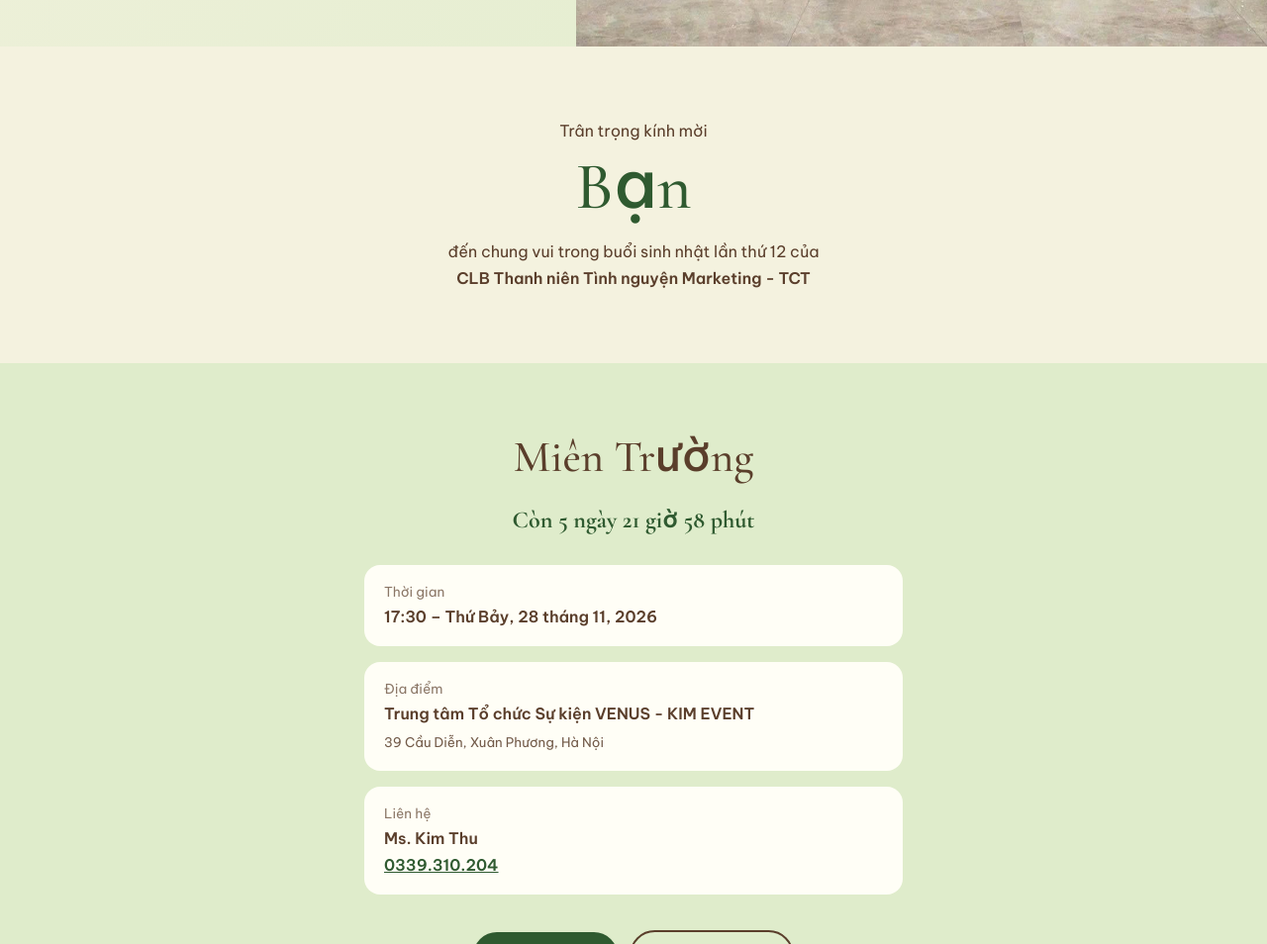
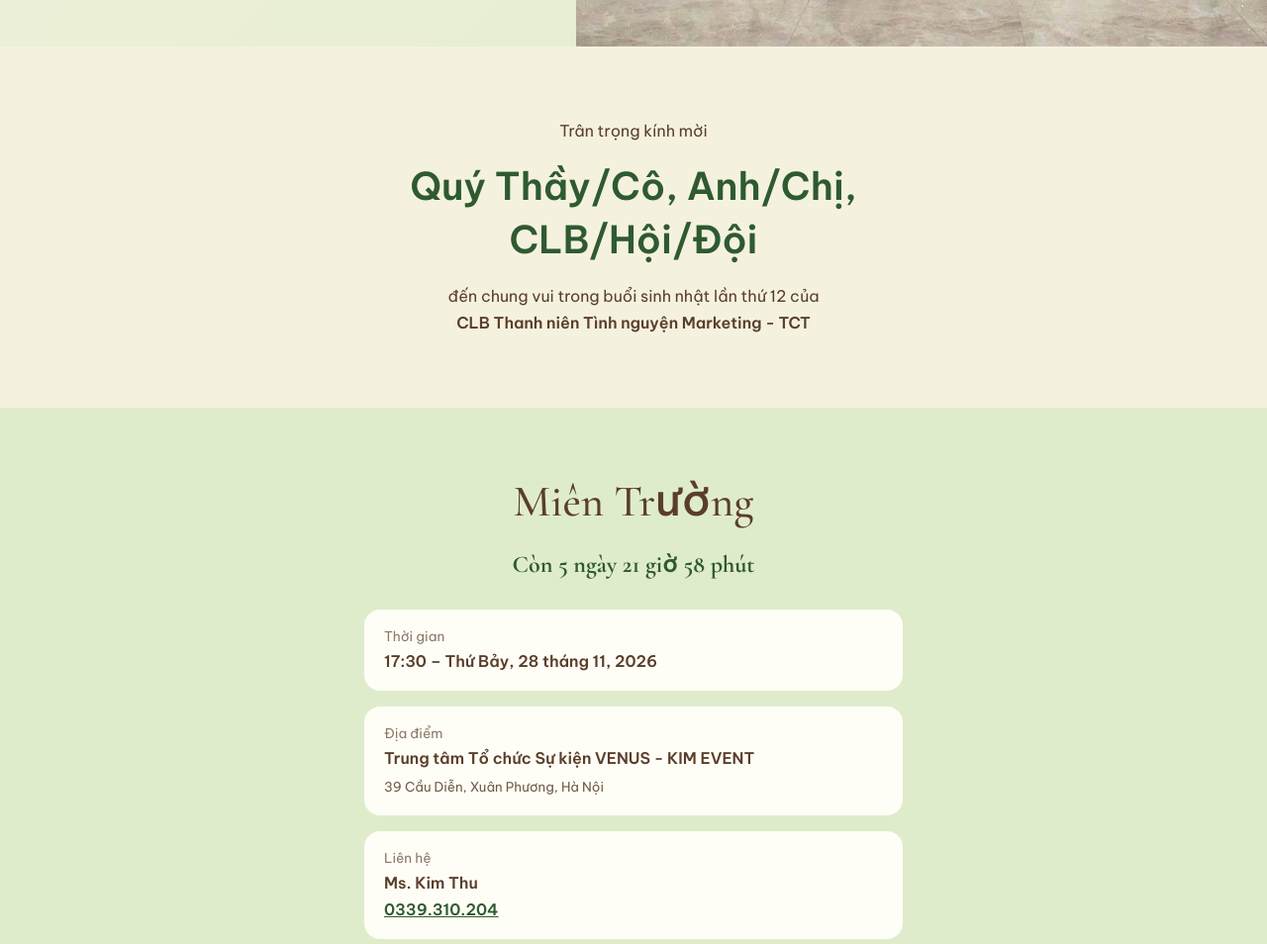
Before and after one commit to Thiepmoisinhnhat12tuoiTCT/SINHNHATTCT12TUOI, a plain HTML site: page index.html in a window 1280 px wide. Shown: the part 753-1707 px from the top of the page at 99% size. Drawn offline with nearby package versions, Linux system fonts and the light colour scheme.

Commit message:
đổi bạn

```diff
--- a/index.html
+++ b/index.html
@@ -47,8 +47,15 @@ h2{font-size:clamp(2rem,7vw,2.8rem);font-weight:500;margin-bottom:1.25rem}a{colo
   .hero-photo{order:2;min-height:100svh}
 }
 
-.invite .guest{font-size:clamp(2.6rem,11vw,4.2rem);color:var(--bamboo-d);margin:.5rem 0 1rem;overflow-wrap:anywhere}
-
+.invite .guest{
+  font-family:var(--f-body);
+  font-size:clamp(1.5rem,4vw,2.4rem);
+  line-height:1.4;
+  font-weight:600;
+  color:var(--bamboo-d);
+  margin:1rem 0;
+  overflow-wrap:anywhere;
+}
 .host-grid{display:grid;grid-template-columns:repeat(auto-fit,minmax(9rem,1fr));gap:1.25rem}
 .host{background:var(--white);border-radius:1.25rem;padding:1.25rem .75rem}
 .host img,.host .ph{width:5.5rem;height:5.5rem;border-radius:50%;object-fit:cover;margin:0 auto .75rem;display:block;background:var(--mist)}
@@ -121,7 +128,7 @@ legend{font-weight:500;margin-bottom:.4rem}
 <main>
   <section class="invite" id="invite">
     <p>Trân trọng kính mời</p>
-    <h2 class="guest" id="guestName">Bạn</h2>
+<h2 class="guest" id="guestName">Quý Thầy/Cô, Anh/Chị, CLB/Hội/Đội</h2>
     <p>đến chung vui trong buổi sinh nhật lần thứ <span data-bind="age"></span> của<br><b data-bind="clubName"></b></p>
   </section>
 
```
